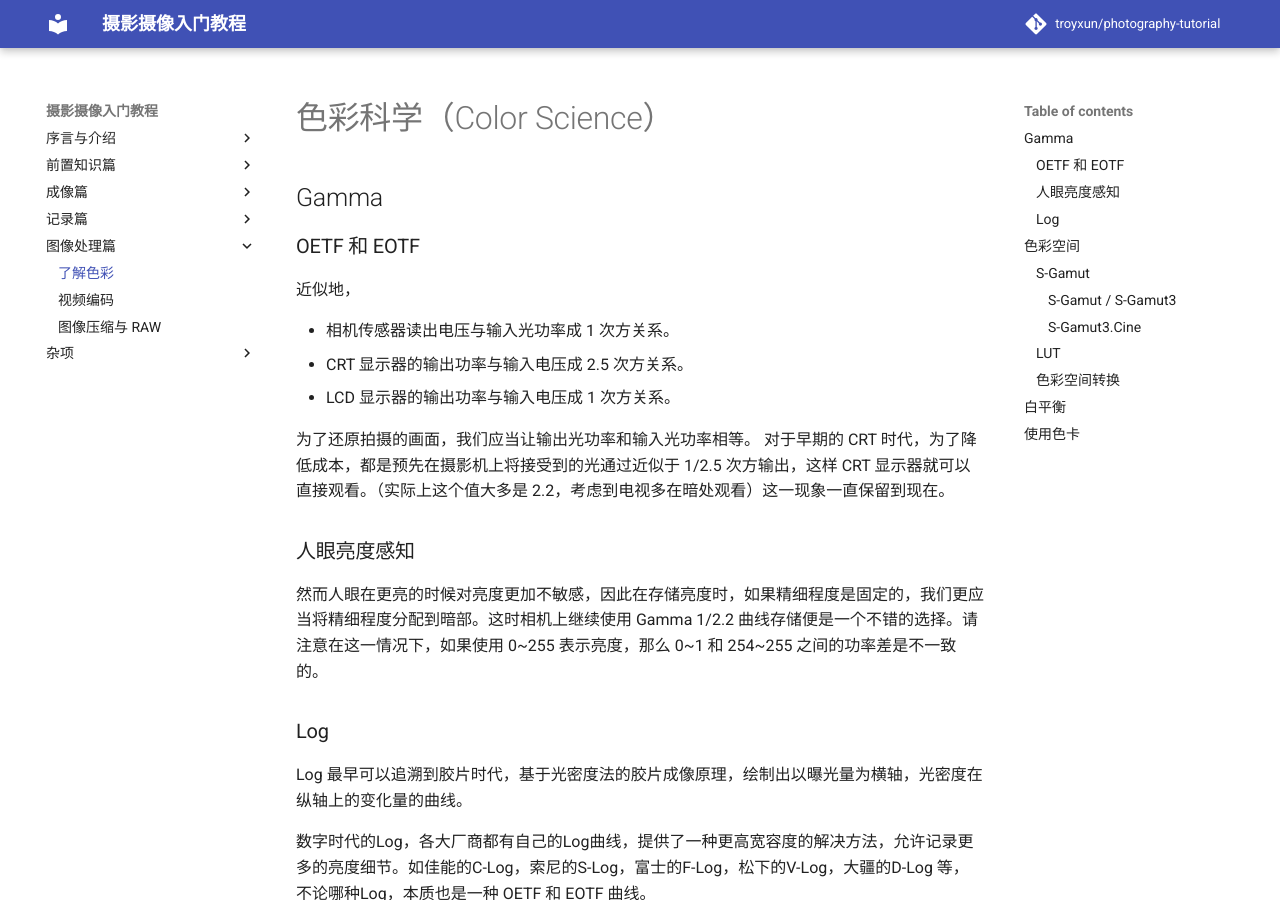
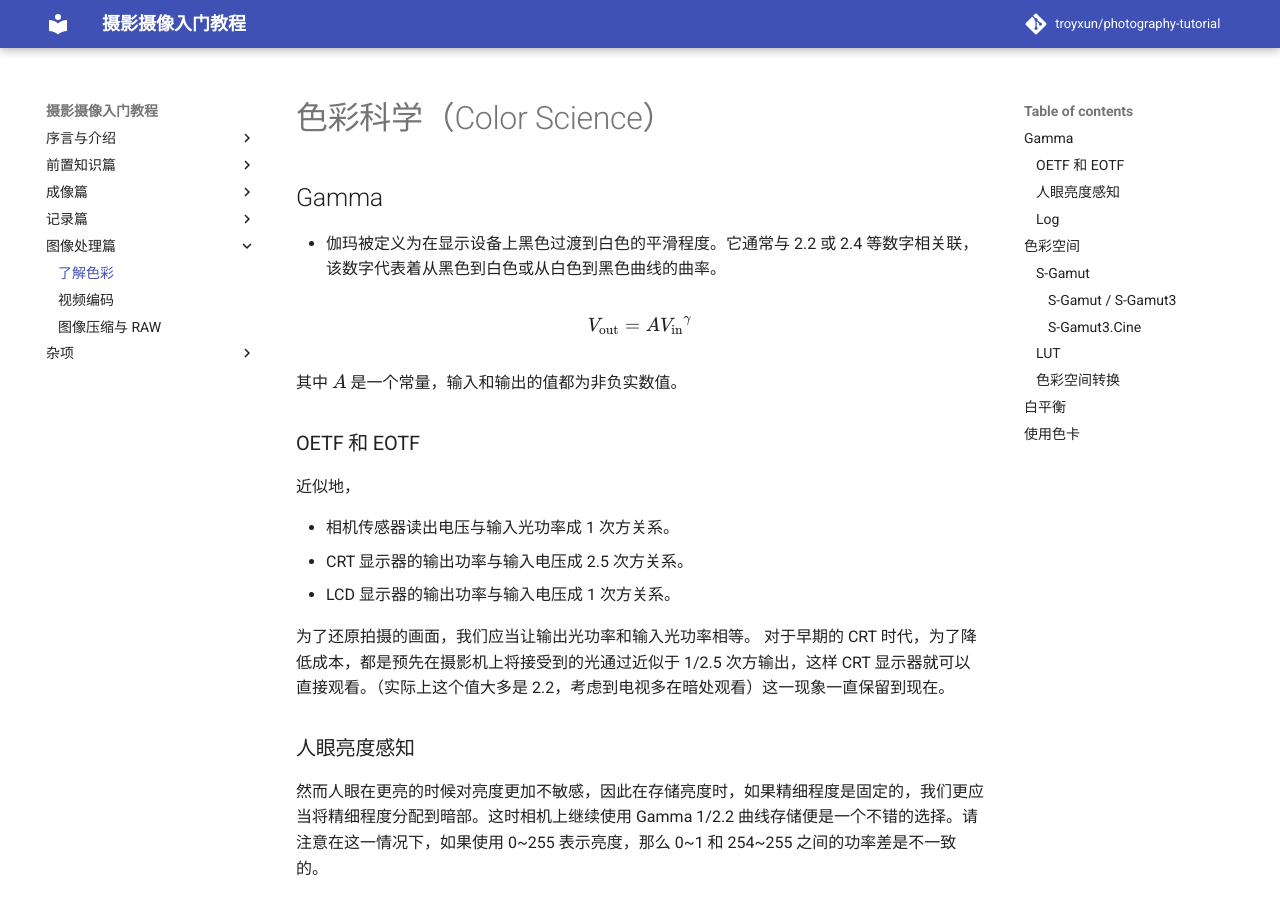
Before and after one commit to troyxun/photography-tutorial, an MkDocs documentation site: the page built from docs/color-science.md, in a window 1280 px wide and 900 px high. Built offline with MkDocs 1.6.1 and Material for MkDocs 9.7.7, drawn with Linux system fonts in a browser that asks for light colours; comment, search, counter and statistics services are not loaded.

Commit message:
edit gamma

```diff
--- a/docs/color-science.md
+++ b/docs/color-science.md
@@ -1,6 +1,14 @@
 # 色彩科学（Color Science）
 
 ## Gamma
+
+- 伽玛被定义为在显示设备上黑色过渡到白色的平滑程度。它通常与 2.2 或 2.4 等数字相关联，该数字代表着从黑色到白色或从白色到黑色曲线的曲率。
+
+$$
+V_{\text{out}} = A {V_{\text{in}}}^{\gamma}
+$$
+
+其中 $A$ 是一个常量，输入和输出的值都为非负实数值。
 
 ### OETF 和 EOTF
 
```
